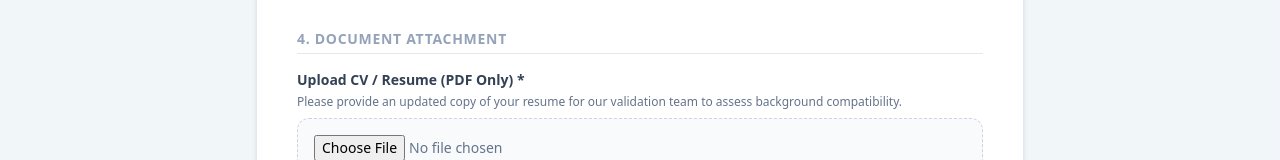
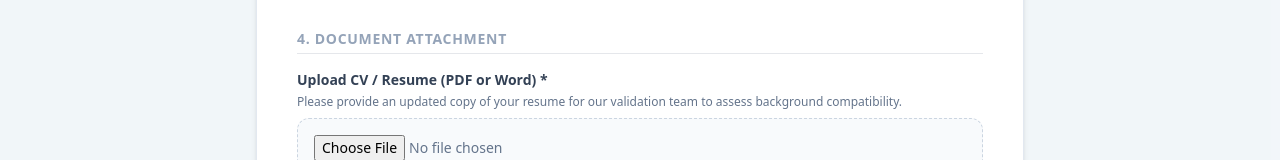
Before and after one commit to ModFlirt/modflirt, a React (Vite) app: page / in a window 1280 px wide. Shown: the part 1544-1704 px from the top of the page. Built offline with nearby package versions, Linux system fonts and the light colour scheme.

Commit message:
Update App.jsx

```diff
--- a/src/App.jsx
+++ b/src/App.jsx
@@ -234,12 +234,12 @@ export default function ModFlirtPortal() {
           <div className="space-y-4">
             <h3 className="text-sm font-bold text-slate-400 uppercase tracking-wider border-b pb-1">4. Document Attachment</h3>
             <div>
-              <label className="block text-sm font-bold text-slate-700 mb-1">Upload CV / Resume (PDF Only) *</label>
+              <label className="block text-sm font-bold text-slate-700 mb-1">Upload CV / Resume (PDF or Word) *</label>
               <p className="text-xs text-slate-500 mb-2">Please provide an updated copy of your resume for our validation team to assess background compatibility.</p>
               <input
                 ref={fileInputRef}
                 type="file"
-                accept=".pdf"
+                accept=".pdf,.doc,.docx"
                 required
                 onChange={handleFileChange}
                 className="w-full text-sm text-slate-500 border border-dashed border-slate-300 bg-slate-50 p-4 rounded-xl cursor-pointer"
```
